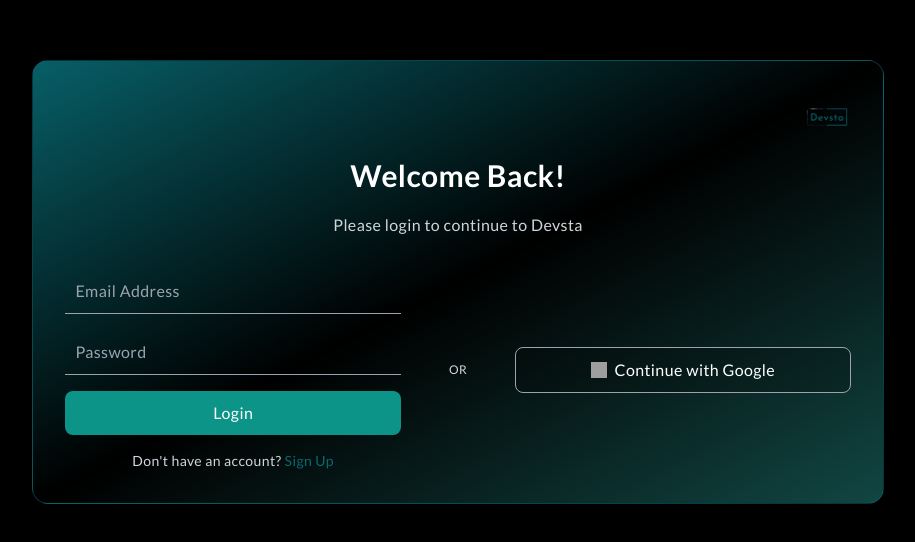
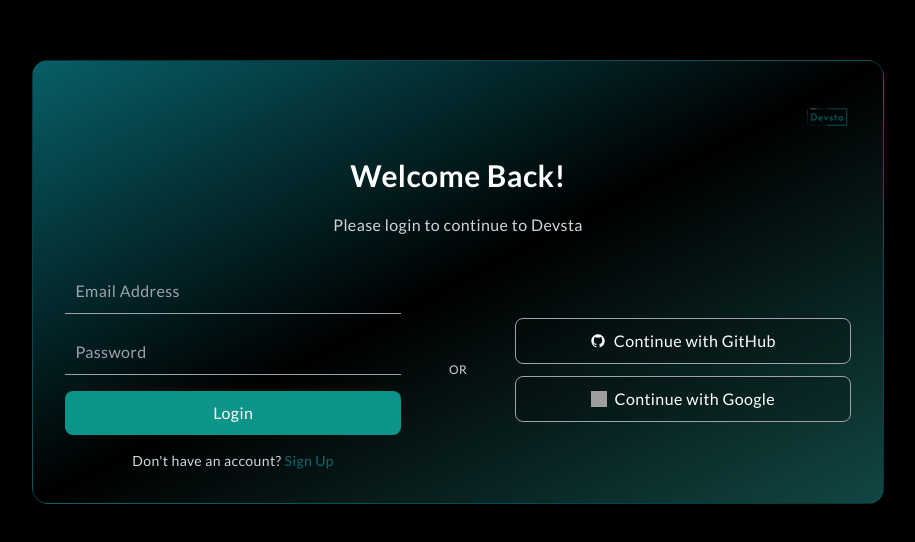
Before and after one commit to MuzdalfaZulfiqar/Devsta-Frontend, a React (Vite) app: page /login in a window 1280 px wide. Shown: the part 118-660 px from the top of the page, without its empty margins (182-1097 px from the left). Built offline with nearby package versions, Linux system fonts and the light colour scheme; grey boxes are pictures that could not be loaded.

Commit message:
github_integration

```diff
--- a/src/pages/User/Login.jsx
+++ b/src/pages/User/Login.jsx
@@ -37,6 +37,10 @@
 
   const handleGoogleLogin = () => {
     window.location.href = `${BACKEND_URL}/api/users/auth/google`;
+  };
+
+  const handleGitHubLogin = () => {
+    window.location.href = `${BACKEND_URL}/api/users/auth/github`;
   };
 
   return (
@@ -114,8 +118,29 @@
             </div>
           </div>
 
-          {/* Google Login */}
-          <div className="flex-1 flex justify-center w-full">
+          {/* Social Login Buttons */}
+          <div className="flex-1 flex flex-col justify-center w-full gap-3">
+            {/* GitHub Login */}
+            <button
+              onClick={handleGitHubLogin}
+              className="w-full flex items-center justify-center gap-2 border border-gray-400 bg-black/20 py-2.5 rounded-lg hover:bg-black/40 transition font-medium text-sm md:text-base text-white"
+            >
+              <svg
+                className="w-4 h-4"
+                fill="currentColor"
+                viewBox="0 0 24 24"
+                aria-hidden="true"
+              >
+                <path
+                  fillRule="evenodd"
+                  d="M12 2C6.477 2 2 6.484 2 12.017c0 4.425 2.865 8.18 6.839 9.504.5.092.682-.217.682-.483 0-.237-.008-.868-.013-1.703-2.782.605-3.369-1.343-3.369-1.343-.454-1.158-1.11-1.466-1.11-1.466-.908-.62.069-.608.069-.608 1.003.07 1.531 1.032 1.531 1.032.892 1.53 2.341 1.088 2.91.832.092-.647.35-1.088.636-1.338-2.22-.253-4.555-1.113-4.555-4.951 0-1.093.39-1.988 1.029-2.688-.103-.253-.446-1.272.098-2.65 0 0 .84-.27 2.75 1.026A9.564 9.564 0 0112 6.844c.85.004 1.705.115 2.504.337 1.909-1.296 2.747-1.027 2.747-1.027.546 1.379.202 2.398.1 2.651.64.7 1.028 1.595 1.028 2.688 0 3.848-2.339 4.695-4.566 4.943.359.309.678.92.678 1.855 0 1.338-.012 2.419-.012 2.747 0 .268.18.58.688.482A10.019 10.019 0 0022 12.017C22 6.484 17.522 2 12 2z"
+                  clipRule="evenodd"
+                />
+              </svg>
+              Continue with GitHub
+            </button>
+
+            {/* Google Login */}
             <button
               onClick={handleGoogleLogin}
               className="w-full flex items-center justify-center gap-2 border border-gray-400 bg-black/20 py-2.5 rounded-lg hover:bg-black/40 transition font-medium text-sm md:text-base text-white"
--- a/src/pages/User/Signup.jsx
+++ b/src/pages/User/Signup.jsx
@@ -38,6 +38,10 @@
 
   const handleGoogleSignup = () => {
     window.location.href = `${BACKEND_URL}/api/users/auth/google`;
+  };
+
+  const handleGitHubSignup = () => {
+    window.location.href = `${BACKEND_URL}/api/users/auth/github`;
   };
 
   return (
@@ -125,8 +129,29 @@
             </div>
           </div>
 
-          {/* Google Signup */}
-          <div className="flex-1 flex justify-center w-full">
+          {/* Social Signup Buttons */}
+          <div className="flex-1 flex flex-col justify-center w-full gap-3">
+            {/* GitHub Signup */}
+            <button
+              onClick={handleGitHubSignup}
+              className="w-full flex items-center justify-center gap-2 border border-gray-400 bg-black/20 py-2.5 rounded-lg hover:bg-black/40 transition font-medium text-sm md:text-base text-white"
+            >
+              <svg
+                className="w-4 h-4"
+                fill="currentColor"
+                viewBox="0 0 24 24"
+                aria-hidden="true"
+              >
+                <path
+                  fillRule="evenodd"
+                  d="M12 2C6.477 2 2 6.484 2 12.017c0 4.425 2.865 8.18 6.839 9.504.5.092.682-.217.682-.483 0-.237-.008-.868-.013-1.703-2.782.605-3.369-1.343-3.369-1.343-.454-1.158-1.11-1.466-1.11-1.466-.908-.62.069-.608.069-.608 1.003.07 1.531 1.032 1.531 1.032.892 1.53 2.341 1.088 2.91.832.092-.647.35-1.088.636-1.338-2.22-.253-4.555-1.113-4.555-4.951 0-1.093.39-1.988 1.029-2.688-.103-.253-.446-1.272.098-2.65 0 0 .84-.27 2.75 1.026A9.564 9.564 0 0112 6.844c.85.004 1.705.115 2.504.337 1.909-1.296 2.747-1.027 2.747-1.027.546 1.379.202 2.398.1 2.651.64.7 1.028 1.595 1.028 2.688 0 3.848-2.339 4.695-4.566 4.943.359.309.678.92.678 1.855 0 1.338-.012 2.419-.012 2.747 0 .268.18.58.688.482A10.019 10.019 0 0022 12.017C22 6.484 17.522 2 12 2z"
+                  clipRule="evenodd"
+                />
+              </svg>
+              Continue with GitHub
+            </button>
+
+            {/* Google Signup */}
             <button
               onClick={handleGoogleSignup}
               className="w-full flex items-center justify-center gap-2 border border-gray-400 bg-black/20 py-2.5 rounded-lg hover:bg-black/40 transition font-medium text-sm md:text-base text-white"
```
